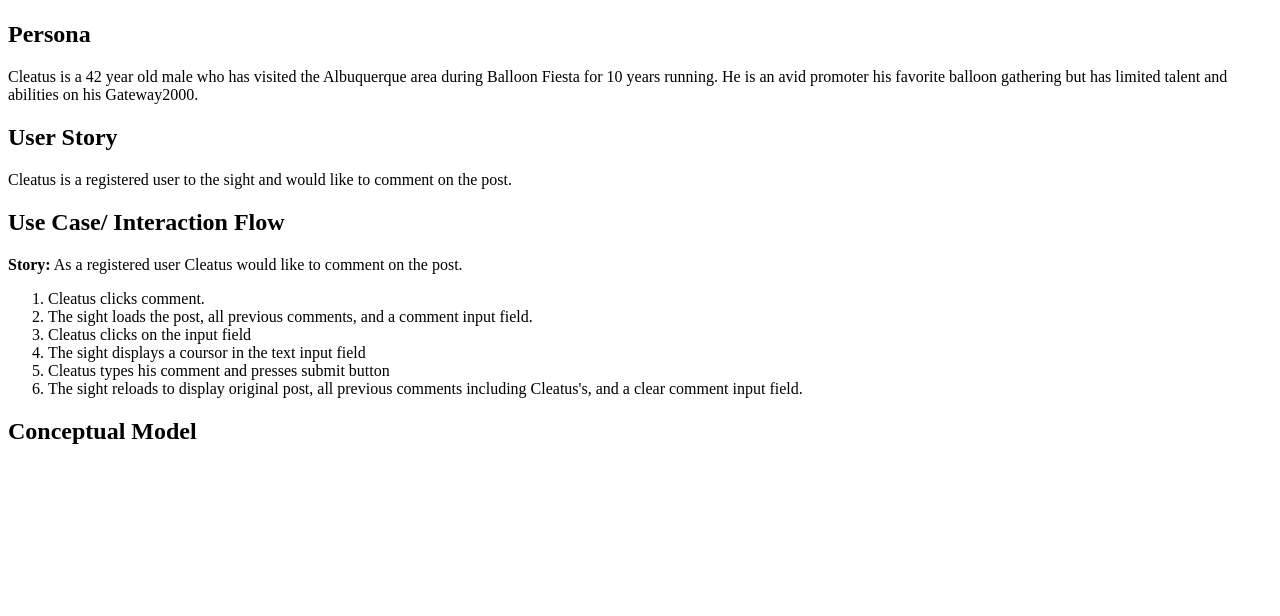
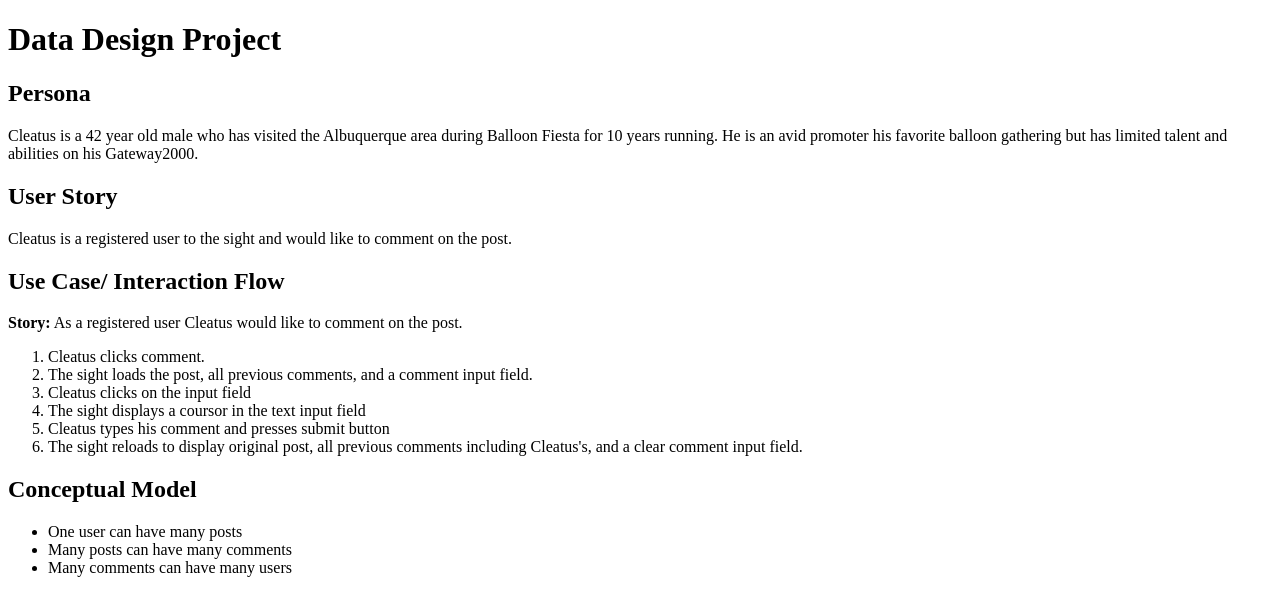
Before and after one commit to mdavid50/data-design, a PHP site: page / in a window 1280 px wide. Shown: the top 616 px of the page. Run offline with PHP 8.4, Linux system fonts and the light colour scheme.

Commit message:
added ul and li

```diff
--- a/index.php
+++ b/index.php
@@ -4,7 +4,7 @@
 		<meta charset="utf-8"/>
 	</head>
 	<body>
-		<h1></h1>
+		<h1>Data Design Project</h1>
 
 		<h2>Persona</h2>
 
@@ -31,5 +31,11 @@
 		</ol>
 
 		<h2>Conceptual Model</h2>
+
+		<ul>
+			<li>One user can have many posts</li>
+			<li>Many posts can have many comments</li>
+			<li>Many comments can have many users</li>
+		</ul>
 	</body>
 </html>
```
